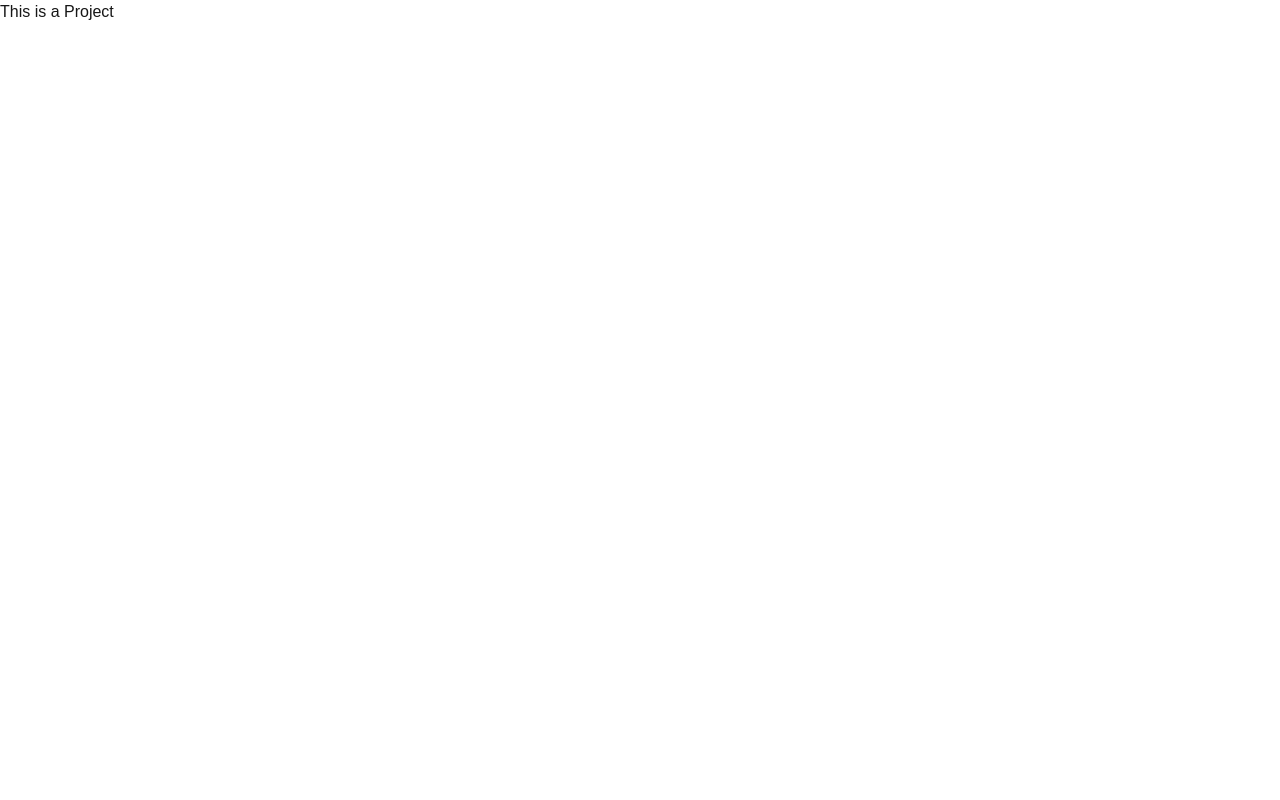
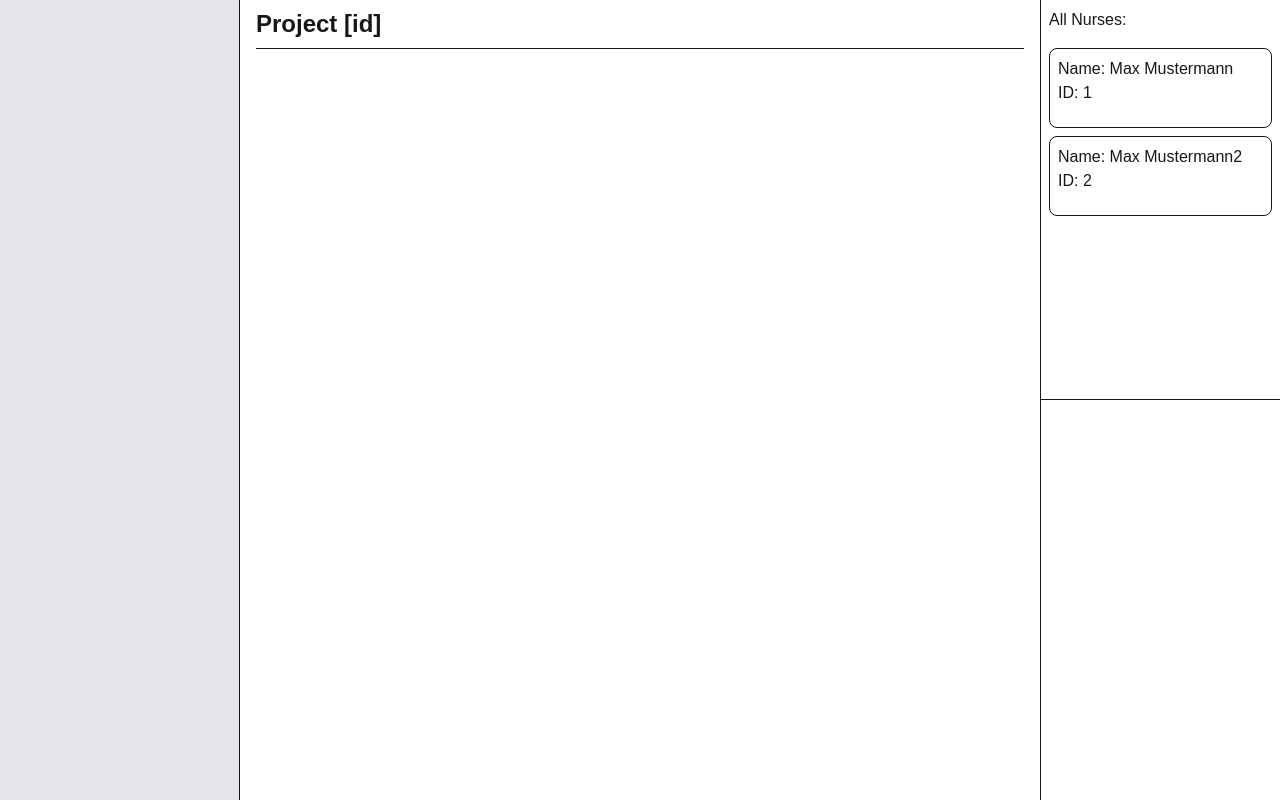
Before and after one commit to simonlsgr/nurse-rostering-teamproject, a Next.js app in the folder frontend/: page /projects/1 in a window 1280 px wide. Built offline with nearby package versions, Linux system fonts and the light colour scheme.

Commit message:
wip: layout in project page

```diff
--- a/frontend/app/projects/[projectId]/page.tsx
+++ b/frontend/app/projects/[projectId]/page.tsx
@@ -2,12 +2,65 @@
 
 export default async function ProjectPage({ params }: { params: { projectId: string } }){
 
+  const nurses = [
+    {id: 1, name: "Max Mustermann"},
+    {id: 2, name: "Max Mustermann2"}
+  ]
+
 
   return (
 
-    <div>
-      This is a Project
+    <div className="flex h-screen gap-2">
+
+      {/* sidebar left*/}
+      <div className="w-[10vw] min-w-[240px] max-w-[320px] border-r bg-gray-200">
+      </div>
+
+
+      <div className="w-full">
+
+        {/* topbar */}
+        <div className="h-[2vw] min-h-[30px] max-h-[40px] hidden">
+        </div>
+
+        {/* main view */}
+        <div className="p-2">
+
+          <h1 className="text-2xl font-bold pb-2 mb-4 border-b">
+            Project [id]
+          </h1>
+
+
+        </div>
+
+      </div>
+
+      {/* sidebar right */}
+      <div className="w-[10vw] min-w-[240px] max-w-[320px] border-l">
+
+
+        <div className="border-b h-[50vh] content-between overflow-auto">
+          <p className="p-2"> All Nurses: </p>
+
+          {nurses.map((nurse) => (
+
+            <div
+              className="border rounded-lg w-[calc(100%-1rem)] h-20 p-2 mb-2 ml-2 mt-2"
+              key={nurse.id}
+            >
+              <p className=""> Name: {nurse.name} </p>
+              <p> ID: {nurse.id} </p>
+
+
+            </div>
+
+          ))}
+
+        </div>
+
+
+      </div>
+
     </div>
-
   );
 }
```
